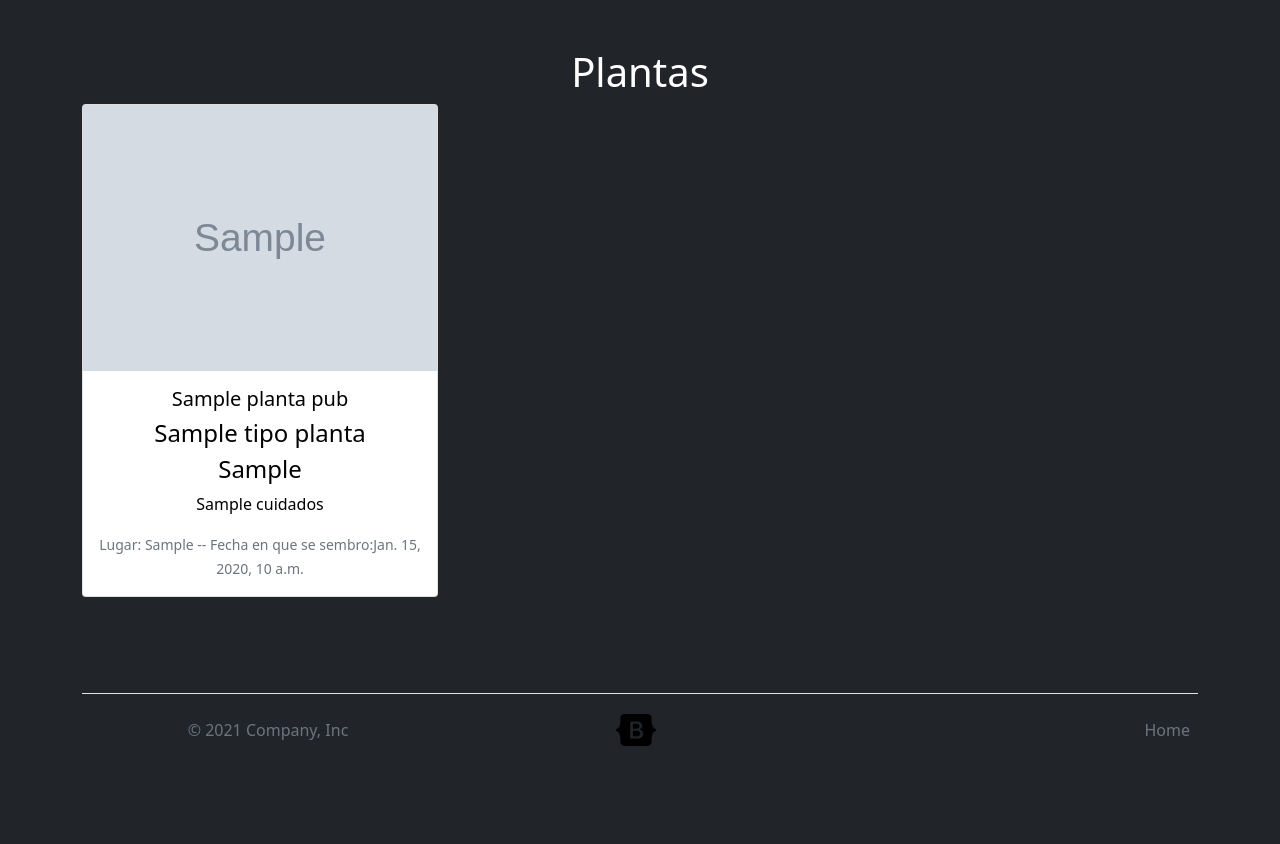
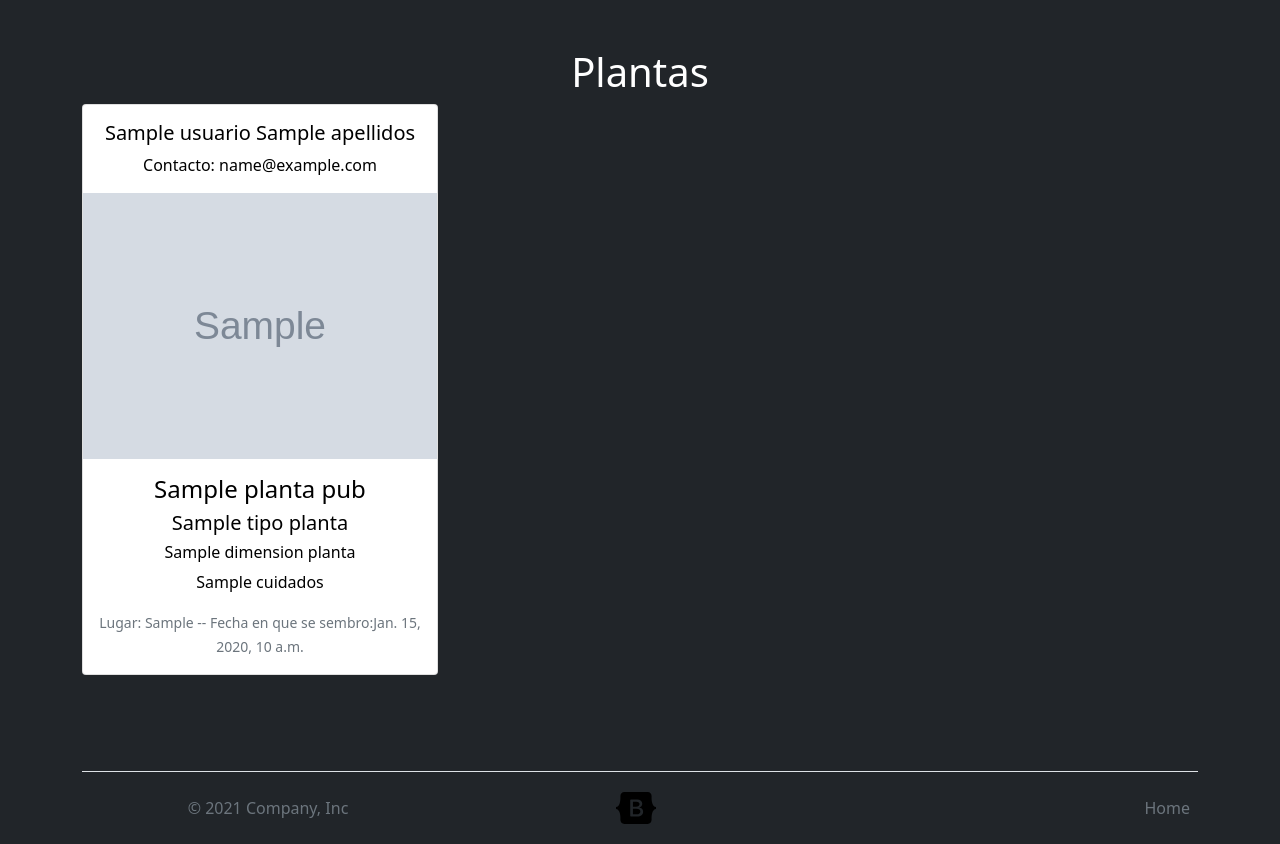
Before and after one commit to XtreMeIGravity/IngSoftware, a Django app: template templates/Index.html in a window 1280 px wide. Shown: the part 72-916 px from the top of the page. Before the commit the page ends 818 px from the top, so only its background shows below. Run offline with Django 3.2, Linux system fonts and the light colour scheme; the template is opened without the code that fills it: most values are stand-ins (such as "Sample title", 1, 10 or a date in 2020); grey boxes marked "Sample" are stand-in pictures; some libraries are stand-ins or nearby versions.

Commit message:
Funcional

```diff
--- a/templates/Index.html
+++ b/templates/Index.html
@@ -30,15 +30,20 @@
             <div class="row" data-masonry='{"percentPosition": true }'>
                 <div class="col-sm-6 col-lg-4 mb-4 text-black">
                     <div class="card">
+                        <div class="card-body">
+                            <h5 class="card-title">{{ Planta.usuario.nombres }} {{ Planta.usuario.apellidos }}</h5>
+                            <p class="card-text">Contacto: {{ Planta.usuario.email }}</p>
+                        </div>
                         <img src="{{ Planta.fotografia_Pub.url }}">
 
                         <div class="card-body">
-                            <h5 class="card-title">{{ Planta.planta_Pub.nombre_Planta}}</h5>
-                            <h4 class="card-title">{{ Planta.planta_Pub.tipo_Planta.nombre_TipoPlanta}}</h4>
-                            <h4 class="card-title">{{ Planta.planta_Pub.tipo_Planta.dimension_Planta}}</h4>
-                            <p class="card-text">{{ Planta.cuidados|safe  }}</p>
+                            <h4 class="card-title">{{ Planta.planta_Pub.nombre_Planta }}</h4>
+                            <h5 class="card-title">{{ Planta.planta_Pub.tipo_Planta.nombre_TipoPlanta }}</h5>
+                            <h6 class="card-title">{{ Planta.planta_Pub.dimension_Planta.nombre_DimensionPlanta }}</h6>
+                            <p class="card-text">{{ Planta.cuidados|safe }}</p>
                             <p class="card-text"><small class="text-muted">
-                                Lugar: {{ Planta.lugar_Sembrada_Pub }} -- Fecha en que se sembro:{{ Planta.fecha_Sembrada }}</small></p>
+                                Lugar: {{ Planta.lugar_Sembrada_Pub }} -- Fecha en que se
+                                sembro:{{ Planta.fecha_Sembrada }}</small></p>
                         </div>
                     </div>
                 </div>
```
